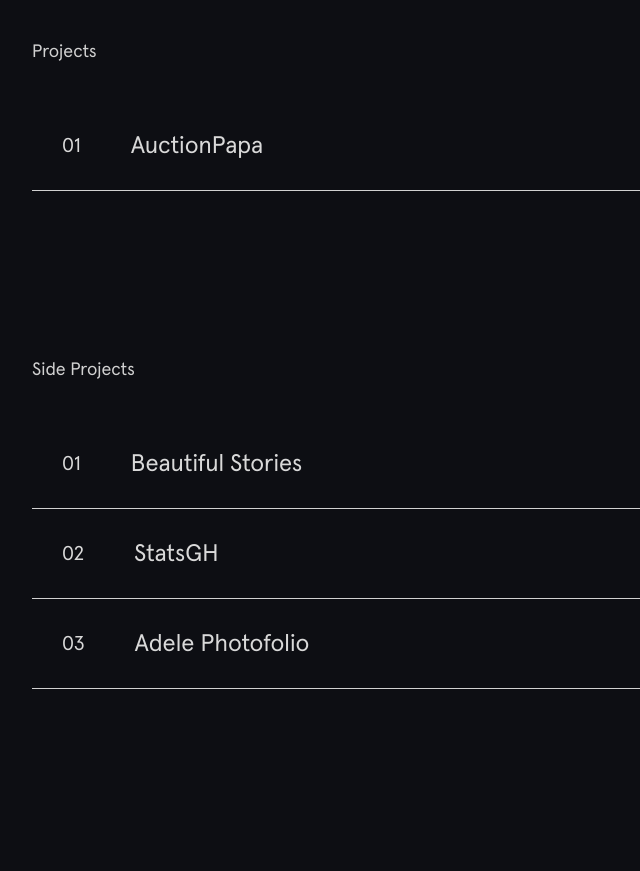
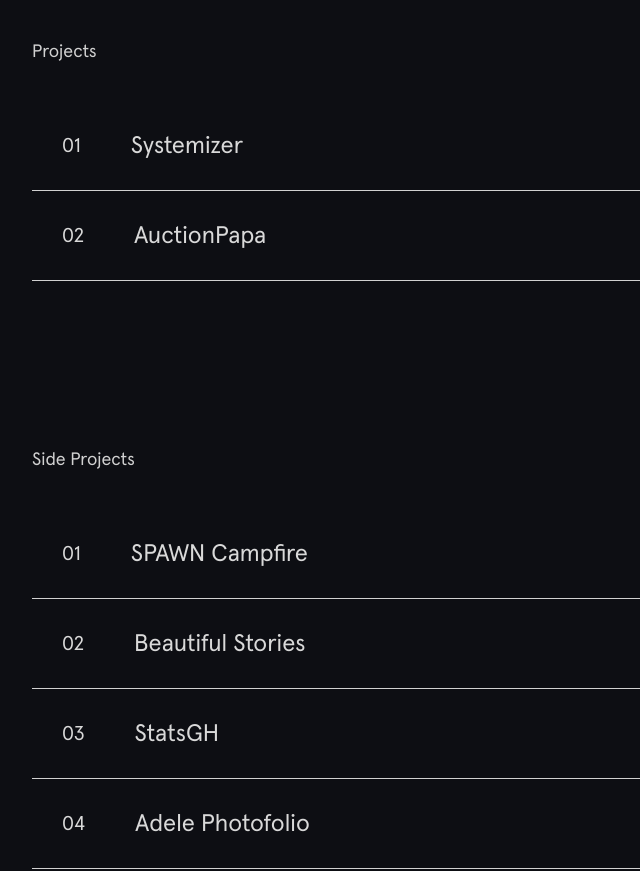
Before and after one commit to cr34t1ve/sofuadotcom, a Next.js app: page /portfolio in a window 1280 px wide. Shown: the part 2660-3531 px from the top of the page, without its empty margins (0-640 px from the left). Before the commit the page ends 3413 px from the top, so only its background shows below. Built offline with nearby package versions, Linux system fonts and the light colour scheme.

Commit message:
chore: update portfolio

```diff
--- a/pages/portfolio.tsx
+++ b/pages/portfolio.tsx
@@ -41,24 +41,35 @@ const Work = [
 const Projects = [
   {
     id: 1,
+    title: "Systemizer",
+    link: "https://www.figma.com/community/plugin/1227072991823029464",
+  },
+  {
+    id: 2,
     title: "AuctionPapa",
     link: "https://auctionpapa.vercel.app/",
+    link: "https://www.auctionpapa.com/",
   },
 ];
 
 const SideProjects = [
   {
     id: 1,
+    title: "SPAWN Campfire",
+    link: "https://www.scfaccra.com/",
+  },
+  {
+    id: 2,
     title: "Beautiful Stories",
     link: "https://beautifulstories.webflow.io/",
   },
   {
-    id: 2,
+    id: 3,
     title: "StatsGH",
     link: "https://statsgh.netlify.app/",
   },
   {
-    id: 3,
+    id: 4,
     title: "Adele Photofolio",
     link: "https://adele.webflow.io/",
   },
```
